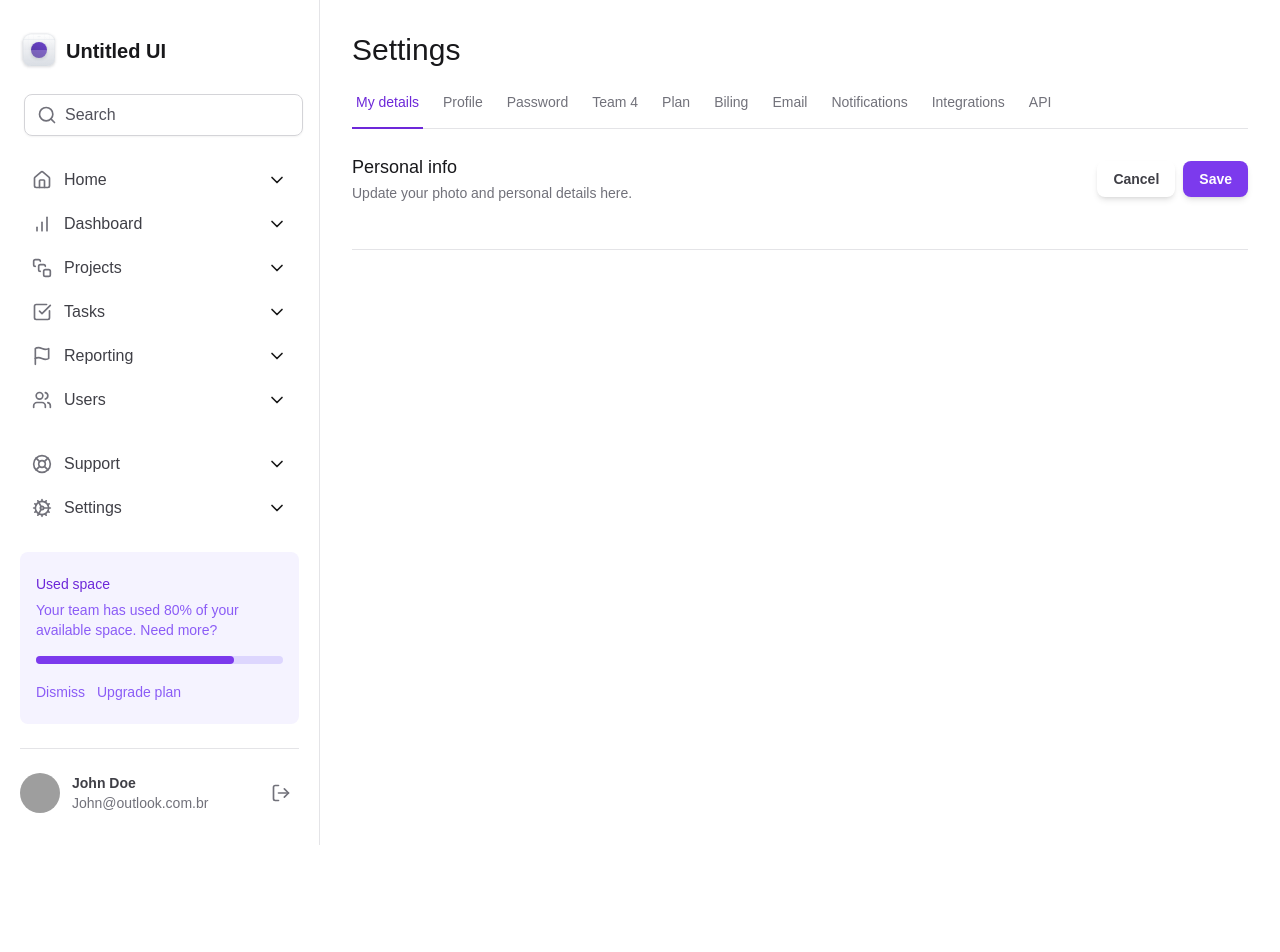
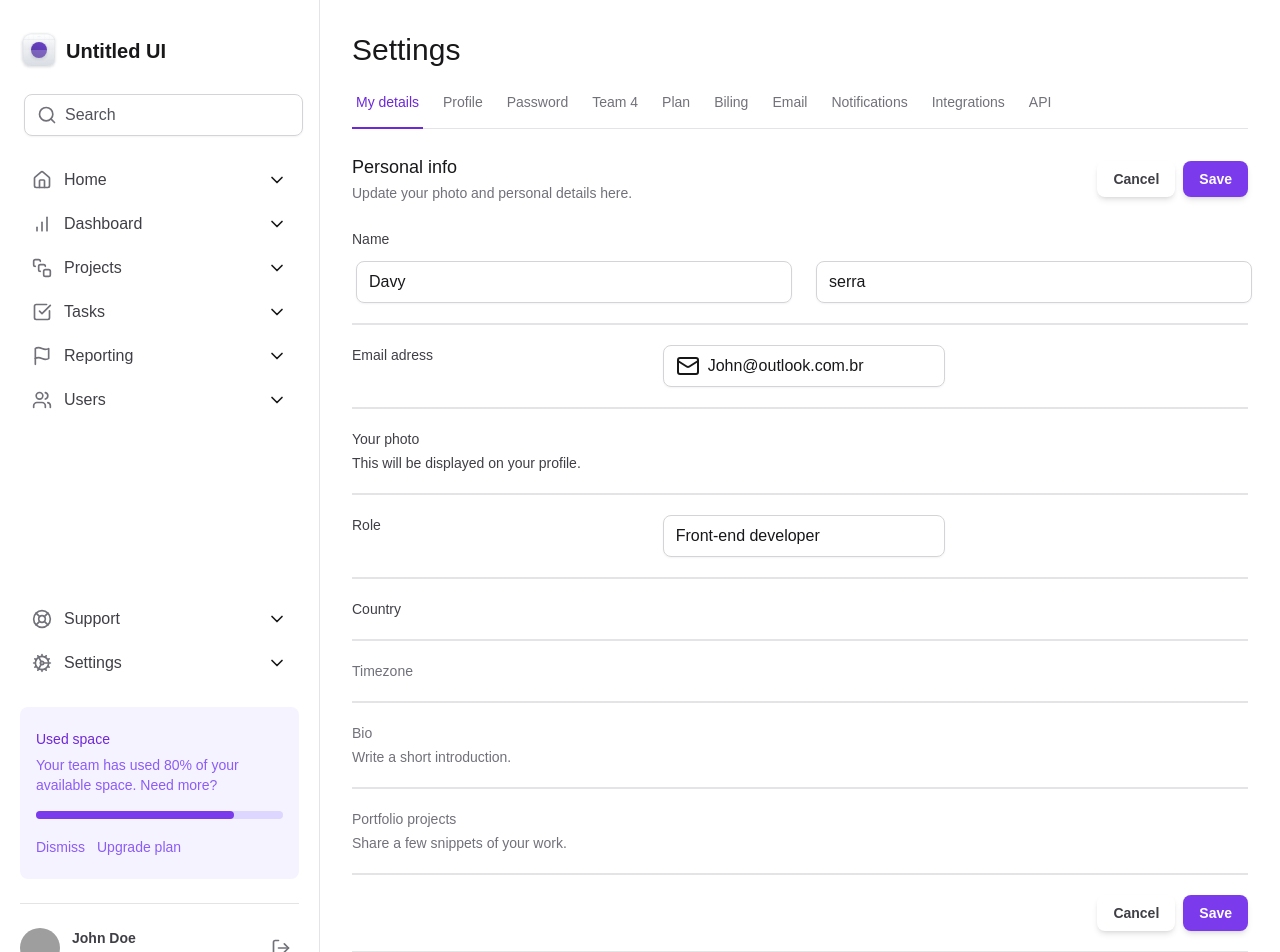
Before and after one commit to DaviSerra/Sidebar, a Next.js app: page / in a window 1280 px wide. Shown: the top 952 px of the page. Before the commit the page ends 845 px from the top, so only its background shows below. Built offline with nearby package versions, Linux system fonts and the light colour scheme; grey boxes are pictures that could not be loaded.

Commit message:
feat: sessão do form

```diff
--- a/src/app/page.tsx
+++ b/src/app/page.tsx
@@ -1,4 +1,7 @@
 import SettingsTabs from '@/components/SettingsTabs'
+
+import InputRoot, { InputControl, InputPrefix } from '@/components/Input'
+import { Mail } from 'lucide-react'
 
 export default function Home() {
   return (
@@ -30,7 +33,128 @@
           </div>
         </div>
 
-        <form className="mt-6 flex flex-col w-full" id="settings"></form>
+        <form
+          className="mt-6 flex flex-col w-full gap-5 divide-y-2 divide-zinc-200"
+          id="settings"
+        >
+          <div className="grid gap-3 grid-cols-form">
+            <label
+              className="text-sm font-medium text-zinc-700"
+              htmlFor="firstName"
+            >
+              Name
+            </label>
+            <div className="grid gap-6 grid-cols-2">
+              <InputRoot>
+                <InputControl id="firstName" defaultValue="Davy" />
+              </InputRoot>
+              <InputRoot>
+                <InputControl defaultValue="serra" />
+              </InputRoot>
+            </div>
+          </div>
+
+          <div className="grid gap-6 grid-cols-3 pt-5">
+            <label
+              className="text-sm font-medium text-zinc-700"
+              htmlFor="email"
+            >
+              Email adress
+            </label>
+            <InputRoot>
+              <InputPrefix>
+                <Mail />
+              </InputPrefix>
+              <InputControl
+                id="email"
+                type="email"
+                defaultValue="John@outlook.com.br"
+              />
+            </InputRoot>
+          </div>
+
+          <div className="grid gap-6 grid-cols-3 pt-5">
+            <label
+              className="text-sm font-medium text-zinc-700"
+              htmlFor="email"
+            >
+              Your photo
+              <span className="text-sm font-normal textzinc-500 block mt-1">
+                This will be displayed on your profile.
+              </span>
+            </label>
+            <div></div>
+          </div>
+
+          <div className="grid gap-6 grid-cols-3 pt-5">
+            <label className="text-sm font-medium text-zinc-700" htmlFor="role">
+              Role
+            </label>
+            <InputRoot>
+              <InputControl id="role" defaultValue="Front-end developer" />
+            </InputRoot>
+          </div>
+
+          <div className="grid gap-6 grid-cols-3 pt-5">
+            <label
+              className="text-sm font-medium text-zinc-700"
+              htmlFor="country"
+            >
+              Country
+            </label>
+            <div></div>
+          </div>
+
+          <div className="grid gap-6 grid-cols-3 pt-5">
+            <label
+              className="text-sm font-medium text-zinc-500"
+              htmlFor="timezone"
+            >
+              Timezone
+            </label>
+            <div></div>
+          </div>
+
+          <div className="grid gap-6 grid-cols-3 pt-5">
+            <label className="text-sm font-medium text-zinc-500" htmlFor="bio">
+              Bio
+              <span className="text-sm font-normal textzinc-500 block mt-1">
+                Write a short introduction.
+              </span>
+            </label>
+            <div></div>
+          </div>
+
+          <div className="grid gap-6 grid-cols-3 pt-5">
+            <label
+              className="text-sm font-medium text-zinc-500"
+              htmlFor="projects"
+            >
+              Portfolio projects
+              <span className="text-sm font-normal textzinc-500 block mt-1">
+                Share a few snippets of your work.
+              </span>
+            </label>
+            <div></div>
+          </div>
+
+          <div className="flex items-center justify-end gap-2 pt-5">
+            <div className="flex items-center gap-2">
+              <button
+                className="rounded-lg px-4 py-2 text-sm font-semibold shadow-md border-zinc-300 text-zinc-700 hover:bg-zinc-50"
+                type="button"
+              >
+                Cancel
+              </button>
+              <button
+                className="rounded-lg px-4 py-2 text-sm font-semibold shadow-md bg-violet-600 text-white hover:bg-violet-700"
+                type="submit"
+              >
+                Save
+              </button>
+            </div>
+          </div>
+        </form>
       </div>
     </>
   )
--- a/tailwind.config.ts
+++ b/tailwind.config.ts
@@ -7,6 +7,7 @@
       gridTemplateColumns: {
         app: 'minmax(18rem , 20rem) 1fr',
         profile: 'max-content 1fr min-content',
+        form: 'minmax(7.5rem 17.5rem) minmax(25rem, 1fr) minmax(0 15rem)',
       },
     },
   },
```
